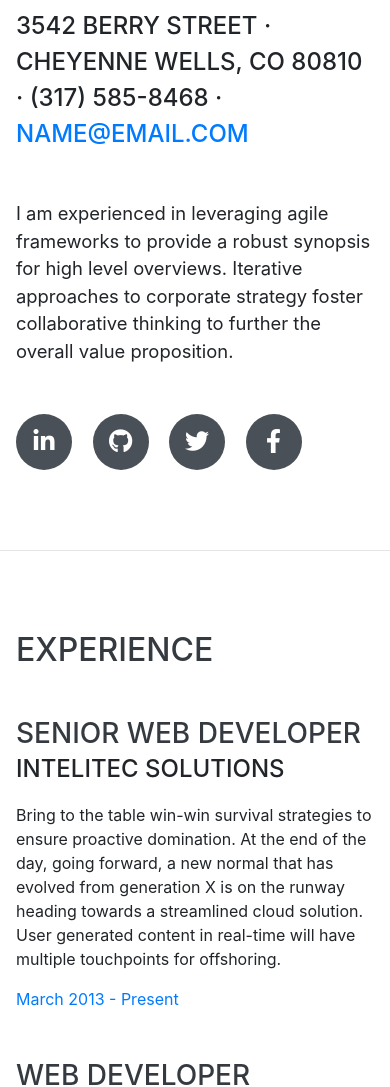
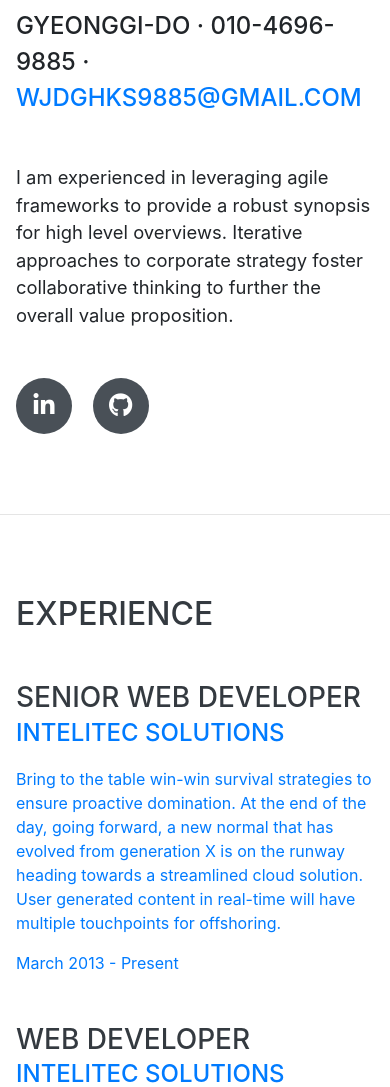
Before and after one commit to wjdghks9885/Portfolio, a website with bundled scripts: page index.html in a window 390 px wide. Shown: the part 174-1261 px from the top of the page. Built offline with nearby package versions, Linux system fonts and the light colour scheme; a web font is replaced by a local one.

Commit message:
Change email, phone number, address, linkedin, github in index.html

```diff
--- a/index.html
+++ b/index.html
@@ -66,23 +66,16 @@
         <h1 class="mb-0">JUNGHWAN
           <span class="text-primary">LEE</span>
         </h1>
-        <div class="subheading mb-5">3542 Berry Street · Cheyenne Wells, CO 80810 · (317) 585-8468 ·
-          <a href="mailto:name@email.com">name@email.com</a>
+        <div class="subheading mb-5">Gyeonggi-do · 010-4696-9885 ·
+          <a href="mailto:wjdghks9885@gmail.com">wjdghks9885@gmail.com</a>
         </div>
         <p class="lead mb-5">I am experienced in leveraging agile frameworks to provide a robust synopsis for high level overviews. Iterative approaches to corporate strategy foster collaborative thinking to further the overall value proposition.</p>
         <div class="social-icons">
-          <a href="#">
+          <a href="https://www.linkedin.com/in/%EC%A0%95%ED%99%98-%EC%9D%B4-68b01b191/">
             <i class="fab fa-linkedin-in"></i>
           </a>
-          <a href="#">
+          <a href="https://github.com/wjdghks9885">
             <i class="fab fa-github"></i>
-          </a>
-          <a href="#">
-            <i class="fab fa-twitter"></i>
-          </a>
-          <a href="#">
-            <i class="fab fa-facebook-f"></i>
-          </a>
         </div>
       </div>
     </section>
```
